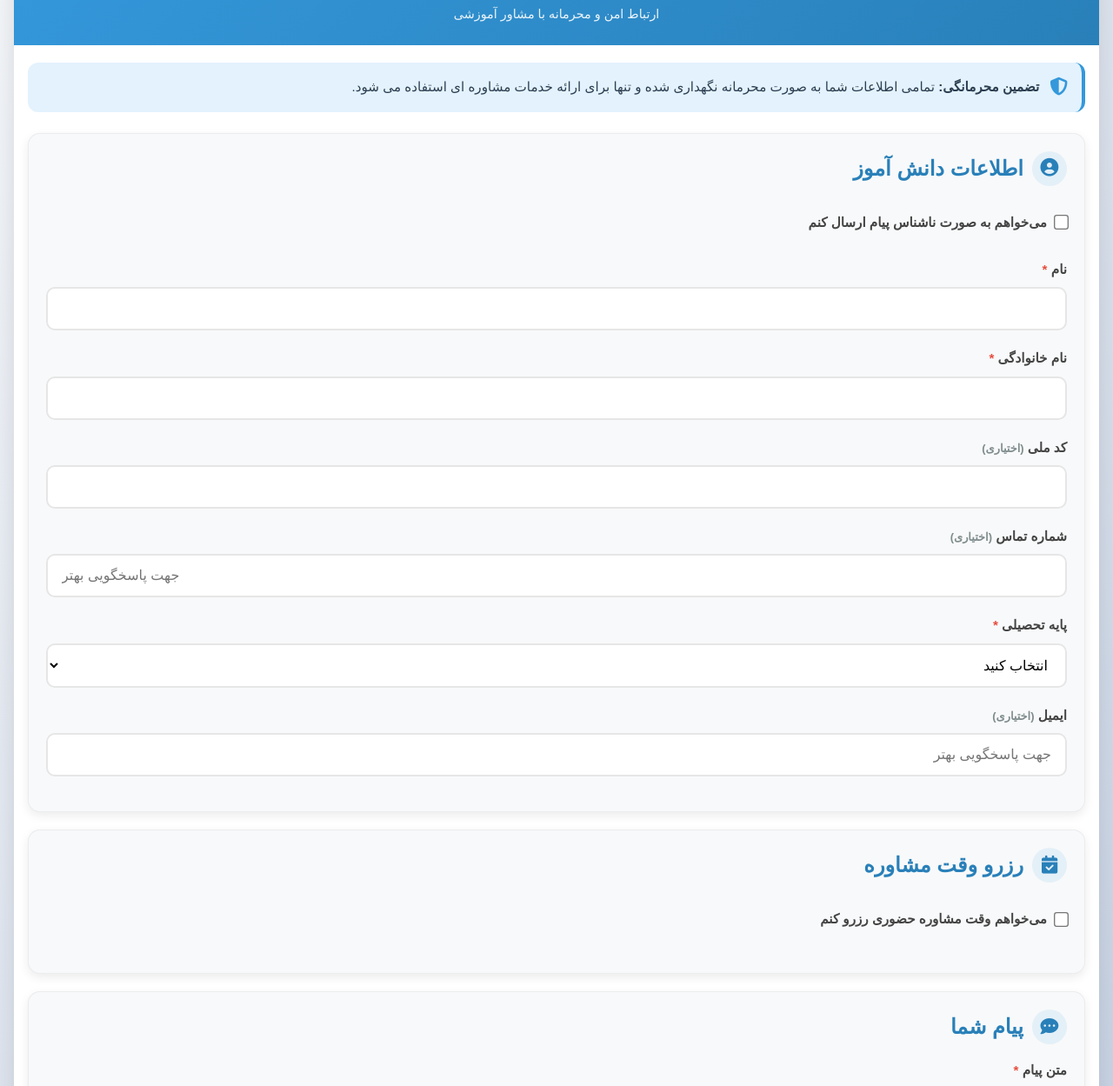
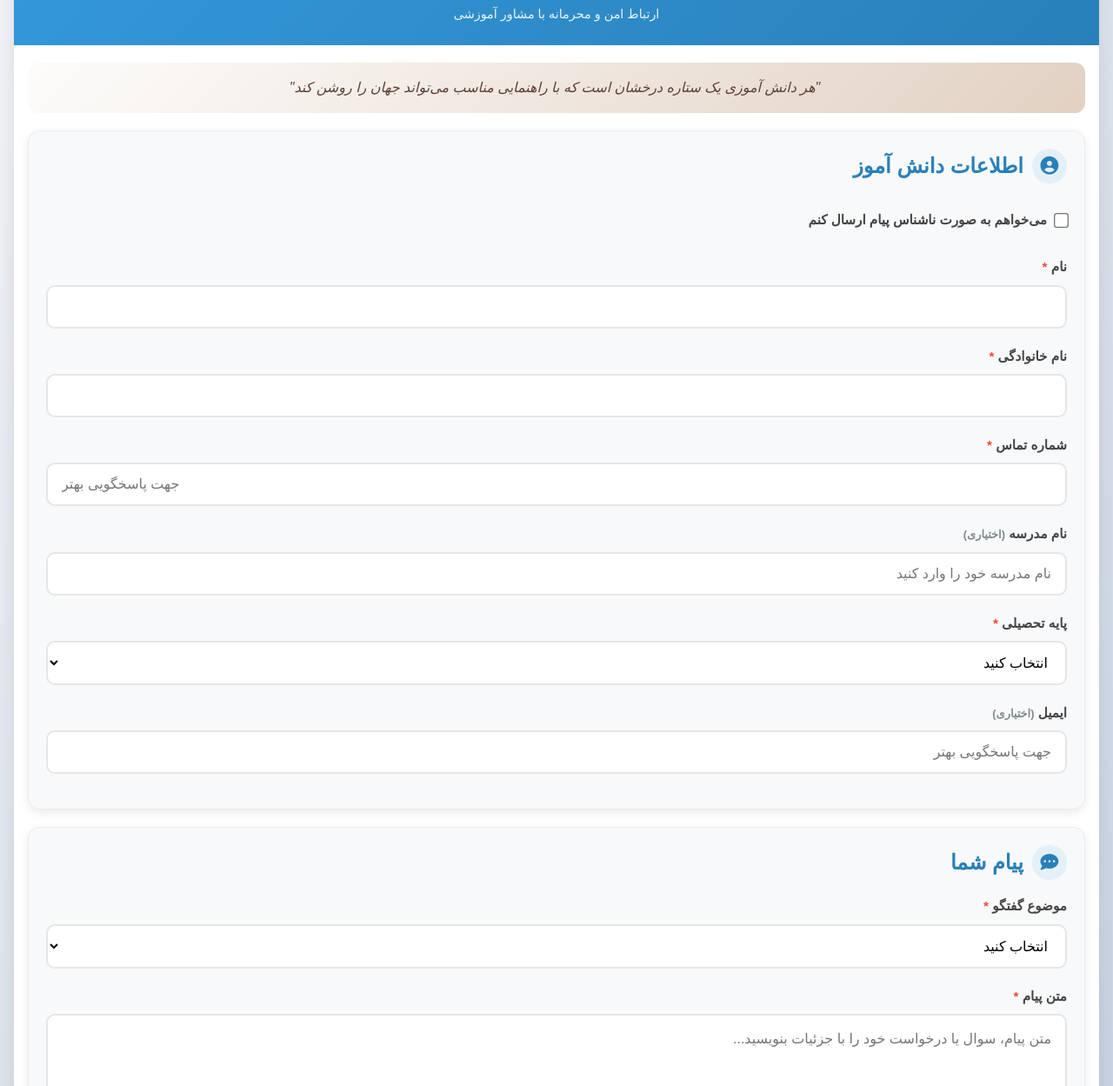
Before and after one commit to school1118/moshavere, a plain HTML site: page index.html in a window 1280 px wide. Shown: the part 81-1330 px from the top of the page at 87% size. Drawn offline with Linux system fonts and the light colour scheme; a small style sheet from the web is missing.

Commit message:
index.html

```diff
--- a/index.html
+++ b/index.html
@@ -257,6 +257,17 @@
             font-size: 0.95rem;
         }
 
+        .inspirational-quote {
+            text-align: center;
+            padding: 16px;
+            margin-bottom: 20px;
+            background: linear-gradient(135deg, #fdfcfb 0%, #e2d1c3 100%);
+            border-radius: 12px;
+            border-right: 4px solid #e2d1c3;
+            font-style: italic;
+            color: #5d4037;
+        }
+
         footer {
             text-align: center;
             padding: 20px;
@@ -329,9 +340,8 @@
         </header>
 
         <div class="content">
-            <div class="privacy-note">
-                <i class="fas fa-shield-alt"></i>
-                <p><strong>تضمین محرمانگی:</strong> تمامی اطلاعات شما به صورت محرمانه نگهداری شده و تنها برای ارائه خدمات مشاوره ای استفاده می شود.</p>
+            <div class="inspirational-quote">
+                <p>"هر دانش آموزی یک ستاره درخشان است که با راهنمایی مناسب می‌تواند جهان را روشن کند"</p>
             </div>
 
             <form id="consultationForm" action="https://formsubmit.co/ahmadali22024@gmail.com" method="POST">
@@ -362,13 +372,13 @@
                         </div>
 
                         <div class="form-group">
-                            <label for="nationalCode">کد ملی <span class="optional">(اختیاری)</span></label>
-                            <input type="text" id="nationalCode" name="کد ملی">
+                            <label for="phone">شماره تماس <span class="required">*</span></label>
+                            <input type="tel" id="phone" name="شماره تماس" required placeholder="جهت پاسخگویی بهتر">
                         </div>
 
                         <div class="form-group">
-                            <label for="phone">شماره تماس <span class="optional">(اختیاری)</span></label>
-                            <input type="tel" id="phone" name="شماره تماس" placeholder="جهت پاسخگویی بهتر">
+                            <label for="schoolName">نام مدرسه <span class="optional">(اختیاری)</span></label>
+                            <input type="text" id="schoolName" name="نام مدرسه" placeholder="نام مدرسه خود را وارد کنید">
                         </div>
 
                         <div class="form-group">
@@ -388,6 +398,28 @@
                             <label for="email">ایمیل <span class="optional">(اختیاری)</span></label>
                             <input type="email" id="email" name="ایمیل" placeholder="جهت پاسخگویی بهتر">
                         </div>
+                    </div>
+                </div>
+
+                <div class="card">
+                    <div class="card-title">
+                        <i class="fas fa-comment-dots"></i>
+                        <h2>پیام شما</h2>
+                    </div>
+
+                    <div class="form-group">
+                        <label for="messageType">موضوع گفتگو <span class="required">*</span></label>
+                        <select id="messageType" name="موضوع گفتگو" required>
+                            <option value="">انتخاب کنید</option>
+                            <option value="تحصیلی-درسی">تحصیلی - درسی</option>
+                            <option value="شخصی-اجتماعی">شخصی - اجتماعی</option>
+                            <option value="سایر">سایر</option>
+                        </select>
+                    </div>
+
+                    <div class="form-group">
+                        <label for="message">متن پیام <span class="required">*</span></label>
+                        <textarea id="message" name="پیام" required placeholder="متن پیام، سوال یا درخواست خود را با جزئیات بنویسید..."></textarea>
                     </div>
                 </div>
 
@@ -426,20 +458,13 @@
                     </div>
                 </div>
 
-                <div class="card">
-                    <div class="card-title">
-                        <i class="fas fa-comment-dots"></i>
-                        <h2>پیام شما</h2>
-                    </div>
-
-                    <div class="form-group">
-                        <label for="message">متن پیام <span class="required">*</span></label>
-                        <textarea id="message" name="پیام" required placeholder="متن پیام، سوال یا درخواست خود را با جزئیات بنویسید..."></textarea>
-                    </div>
-                </div>
-
                 <button type="submit"><i class="fas fa-paper-plane"></i> ارسال پیام</button>
             </form>
+
+            <div class="privacy-note">
+                <i class="fas fa-shield-alt"></i>
+                <p><strong>تضمین محرمانگی:</strong> تمامی اطلاعات شما به صورت محرمانه نگهداری شده و تنها برای ارائه خدمات مشاوره ای استفاده می شود.</p>
+            </div>
         </div>
 
         <footer>
@@ -455,6 +480,8 @@
             const appointmentSection = document.getElementById('appointmentSection');
             const timeSlots = document.querySelectorAll('.time-slot');
             const selectedTimeInput = document.getElementById('selectedTime');
+            const phoneInput = document.getElementById('phone');
+            const emailInput = document.getElementById('email');
 
             // مدیریت حالت ناشناس
             anonymousCheckbox.addEventListener('change', function() {
@@ -462,15 +489,18 @@
                     studentInfo.style.opacity = '0.6';
                     const inputs = studentInfo.querySelectorAll('input, select');
                     inputs.forEach(input => {
-                        input.disabled = true;
-                        input.removeAttribute('required');
+                        // شماره تماس و ایمیل در حالت ناشناس هم فعال می‌مانند
+                        if (input.id !== 'phone' && input.id !== 'email') {
+                            input.disabled = true;
+                            input.removeAttribute('required');
+                        }
                     });
                 } else {
                     studentInfo.style.opacity = '1';
                     const inputs = studentInfo.querySelectorAll('input, select');
                     inputs.forEach(input => {
                         input.disabled = false;
-                        if (input.id === 'firstName' || input.id === 'lastName' || input.id === 'grade') {
+                        if (input.id === 'firstName' || input.id === 'lastName' || input.id === 'grade' || input.id === 'phone') {
                             input.setAttribute('required', 'true');
                         }
                     });
```
